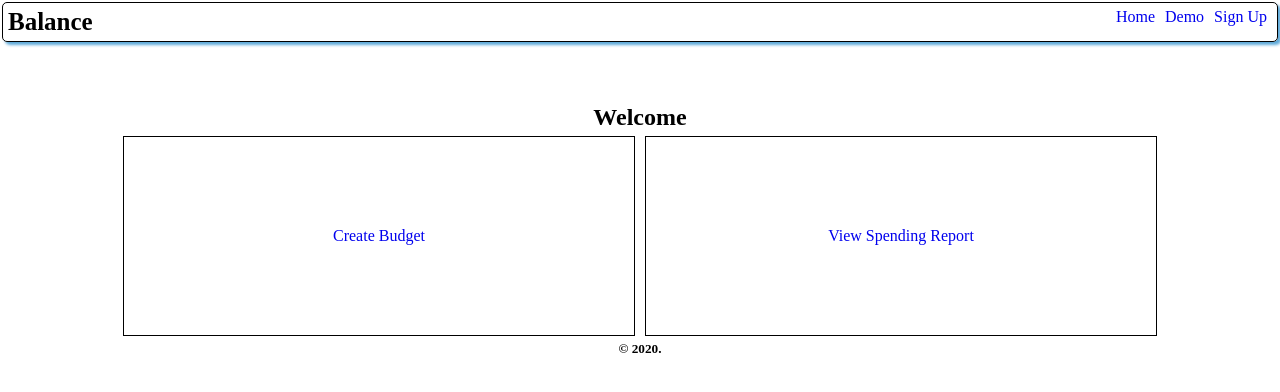
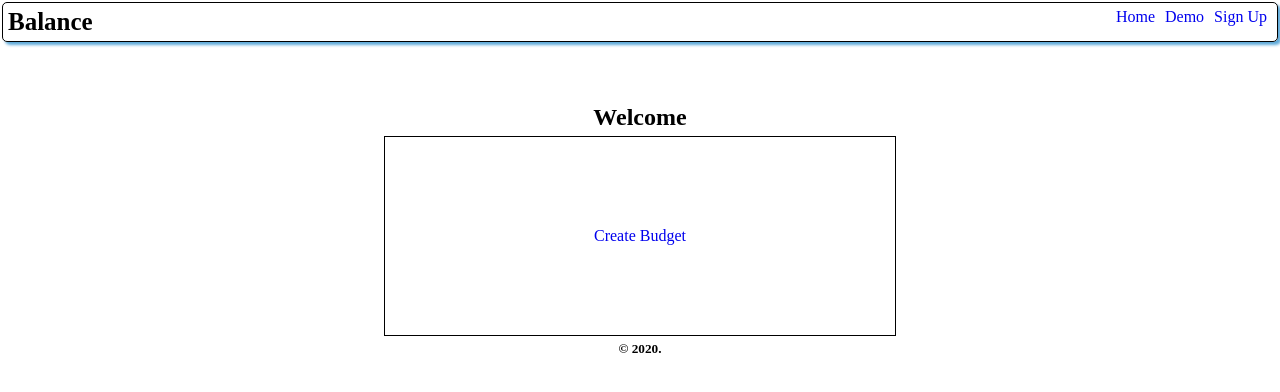
Before and after one commit to Cosmic-Noir/balance-app, a React (Create React App) app: page /dashboard in a window 1280 px wide. Shown: the top 392 px of the page. Built offline with nearby package versions, Linux system fonts and the light colour scheme.

Commit message:
Remove viewSpending from dashboard

```diff
--- a/src/components/dashboard/dashboard.js
+++ b/src/components/dashboard/dashboard.js
@@ -25,13 +25,6 @@ class Dashboard extends Component {
           <Link to="createBudget" className="block">
             Create Budget
           </Link>
-
-          {/* <Link to="viewSavings" className="block">
-            View Savings
-          </Link> */}
-          <Link to="viewSpending" className="block">
-            View Spending Report
-          </Link>
         </div>
       </div>
     );
```
